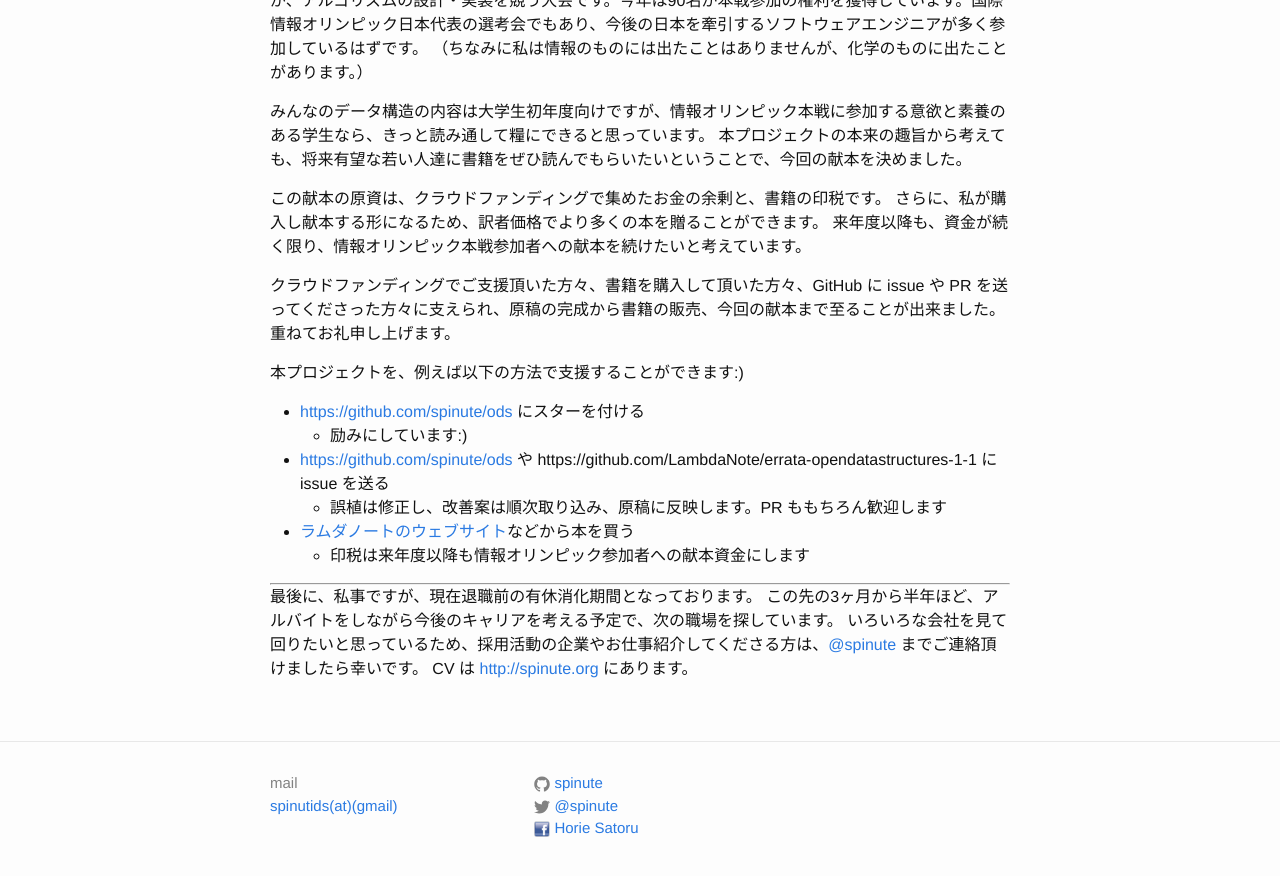
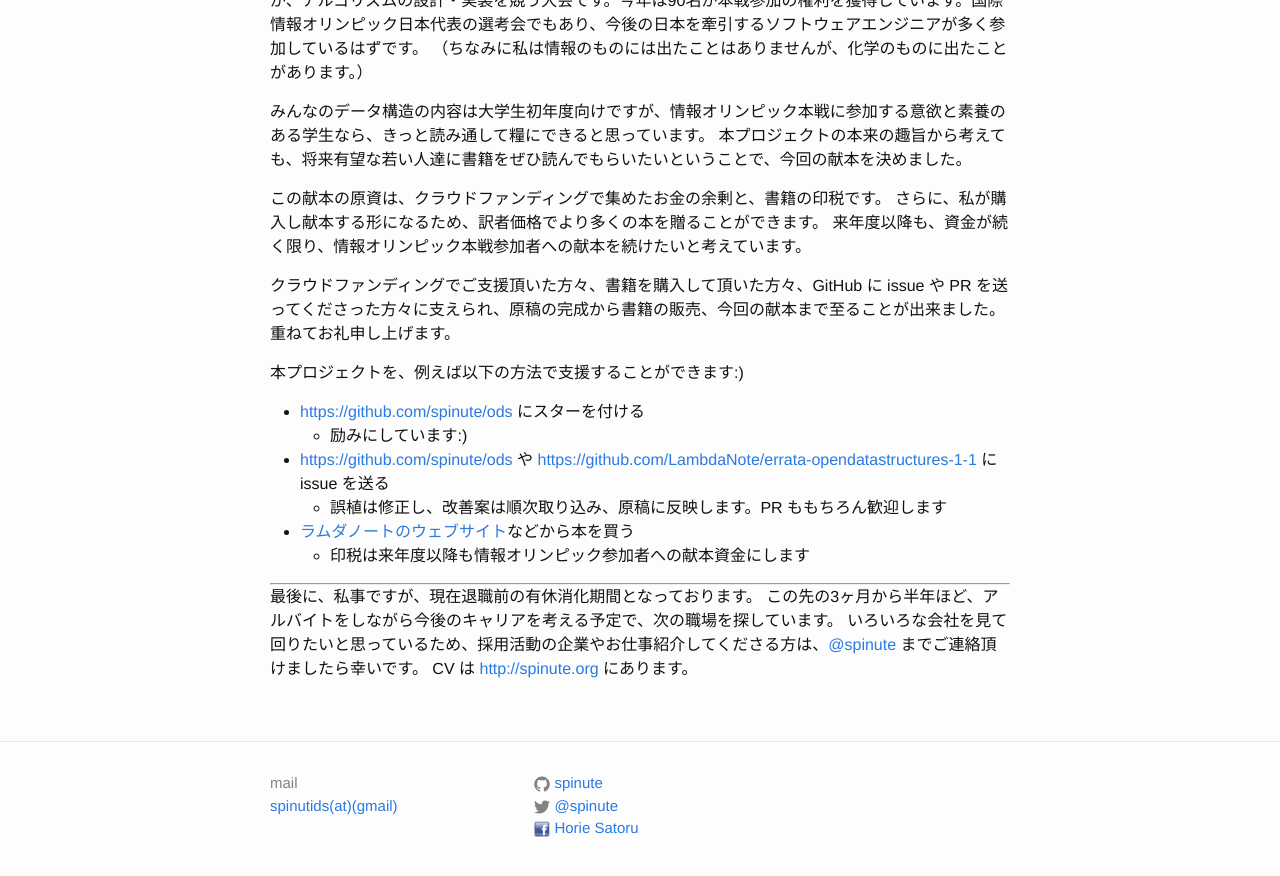
Before and after one commit to spinute/spinute.github.io, a Jekyll site: the page built from _posts/2019-02-08-ods-joi.md, in a window 1280 px wide and 900 px high, scrolled down 745 px. Shown: the top 876 px of the window. Built offline with Jekyll 4.4.1, drawn with Linux system fonts in a browser that asks for light colours.

Commit message:
smallfix

```diff
--- a/_posts/2019-02-08-ods-joi.md
+++ b/_posts/2019-02-08-ods-joi.md
@@ -35,7 +35,7 @@ Open Data Structures 翻訳プロジェクトのクラウドファンディン
 
 * <https://github.com/spinute/ods> にスターを付ける
   * 励みにしています:)
-* <https://github.com/spinute/ods> や https://github.com/LambdaNote/errata-opendatastructures-1-1 に issue を送る
+* <https://github.com/spinute/ods> や <https://github.com/LambdaNote/errata-opendatastructures-1-1> に issue を送る
   * 誤植は修正し、改善案は順次取り込み、原稿に反映します。PR ももちろん歓迎します
 * [ラムダノートのウェブサイト](https://www.lambdanote.com/collections/frontpage/products/opendatastructures)などから本を買う
   * 印税は来年度以降も情報オリンピック参加者への献本資金にします
```
